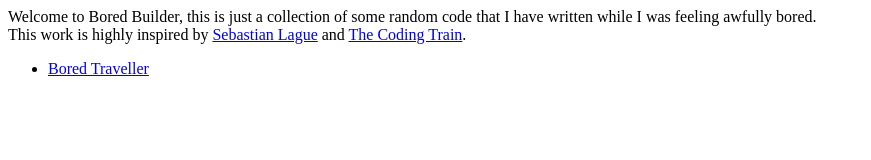
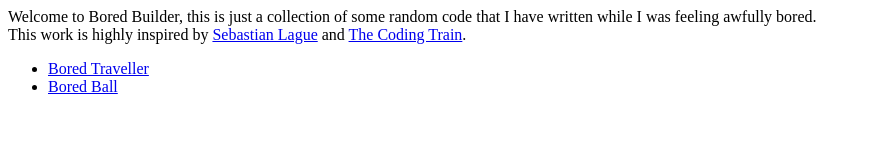
Before and after one commit to rakshit087/bored-builder, a plain HTML site: page index.html in a window 1280 px wide. Shown: the whole page, without its empty margins (0-871 px from the left). Drawn offline with Linux system fonts and the light colour scheme.

Commit message:
Added bored ball to main page

```diff
--- a/index.html
+++ b/index.html
@@ -17,6 +17,8 @@
       <li>
         <a href="./builds/traveller/index.html">Bored Traveller</a>
       </li>
+      <li>
+        <a href="./builds/ball/index.html">Bored Ball</a>
       </li>
     </ul>
   </body>
```
